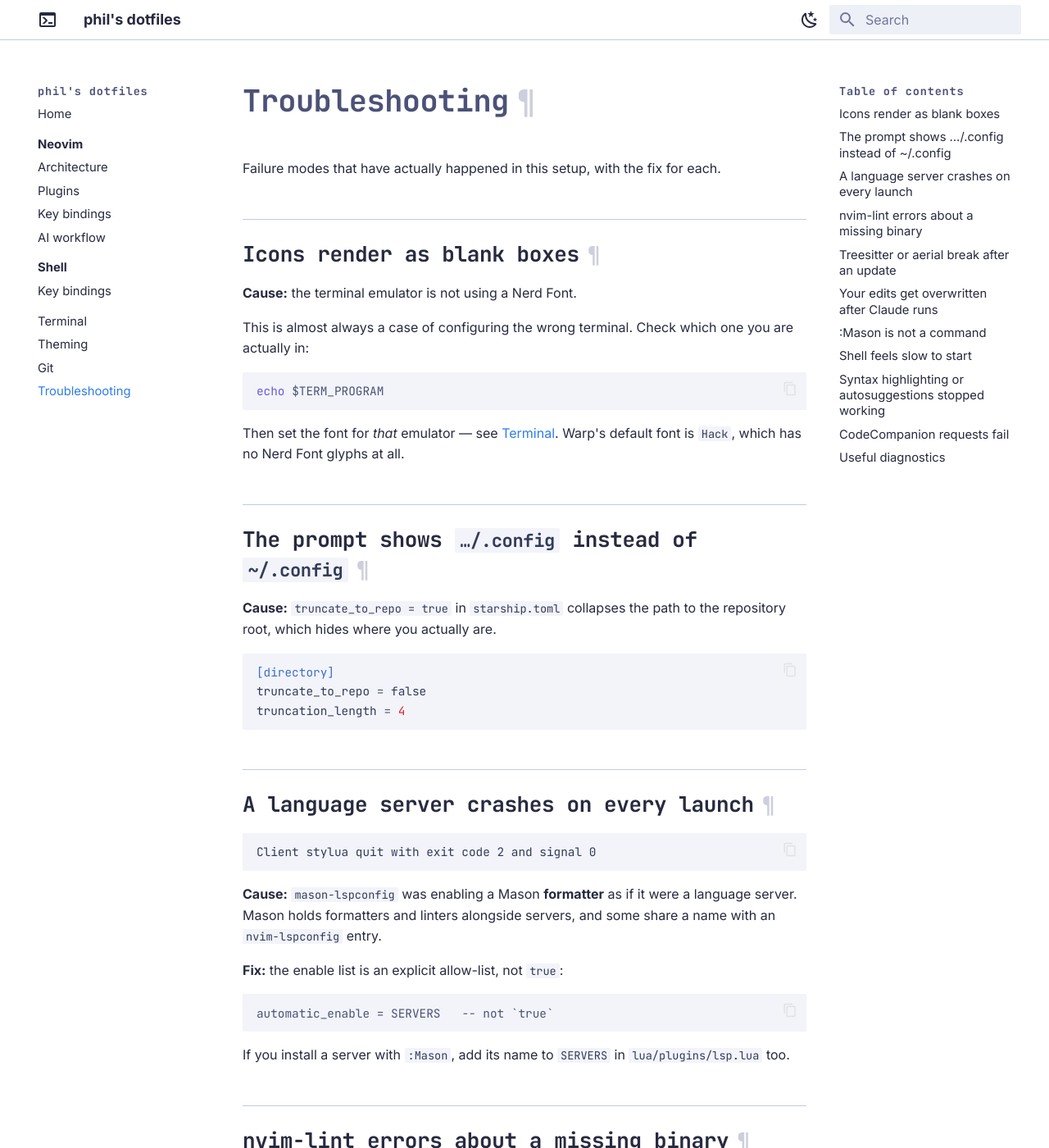
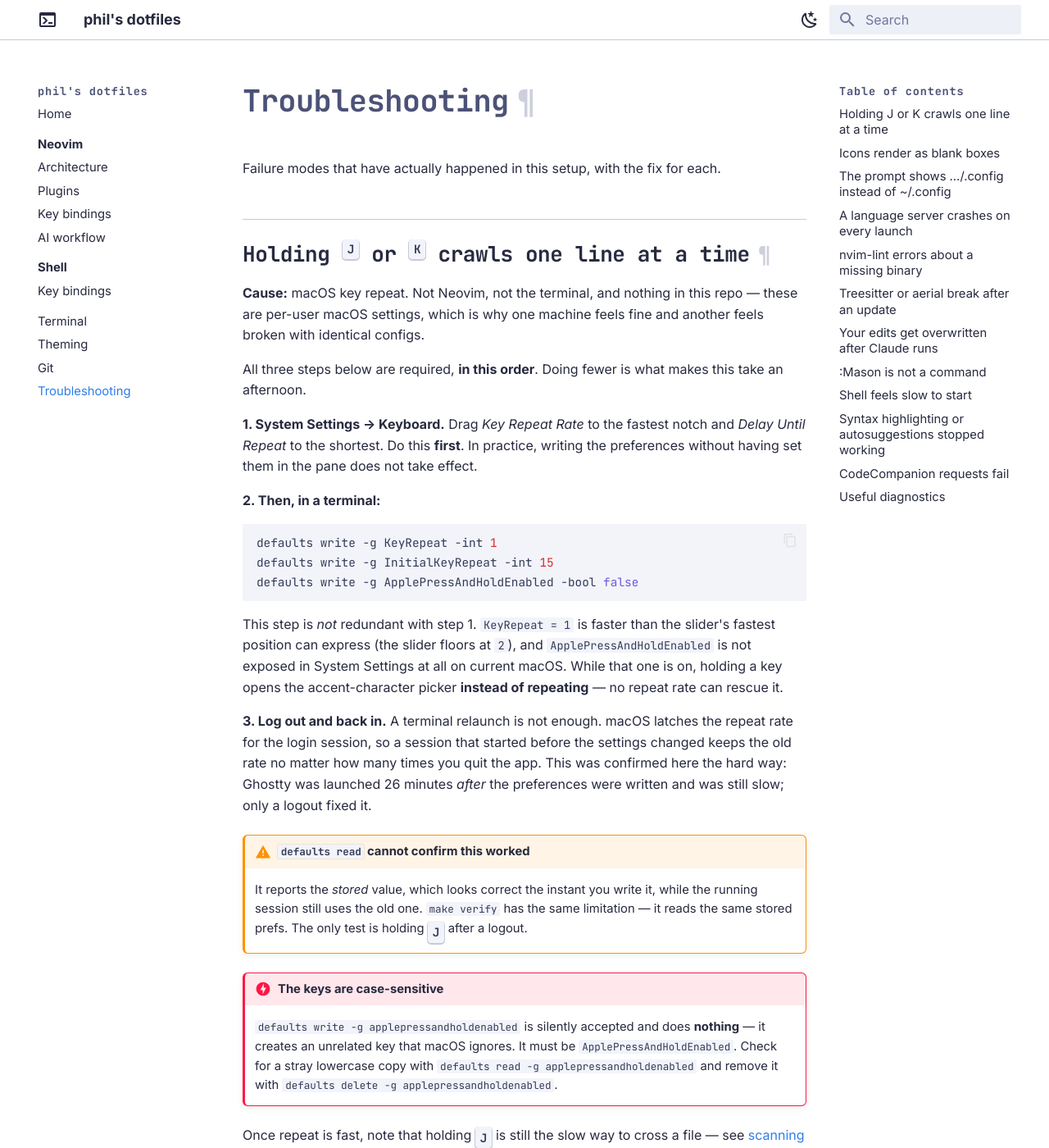
Before and after one commit to codephilip/dotfiles, an MkDocs documentation site: the page built from docs/troubleshooting.md, in a window 1280 px wide and 1400 px high. Shown: the whole window at 82% size. Built offline with MkDocs 1.6.1 and Material for MkDocs 9.7.7, drawn with Linux system fonts in a browser that asks for light colours; some of the changed text lies outside the part shown.

Commit message:
docs: key repeat needs System Settings first, then defaults, then logout
I had documented this as "run these three defaults writes and log
out". That is wrong in practice: on macOS 26 the writes do not take
unless the Keyboard pane has set the sliders first. Confirmed on a
real machine — all three values read back correctly and holding j
still crawled until the pane was touched and the session restarted.

Both steps are needed and neither is redundant. The pane cannot set
KeyRepeat below 2 and has no control for ApplePressAndHoldEnabled at
all; the defaults writes do not take without the pane. And the logout
is separate again, because the rate is latched per login session.

The nastiest part is that nothing can verify it. `defaults read` —
and so `make verify` — returns the stored value the instant it is
written while the session keeps the old rate, so a green tick means
"stored", not "working". bootstrap now says so rather than implying
it checked something useful.

Also documents the case-sensitivity trap: a lowercase
applepressandholdenabled is accepted silently and does nothing. That
had actually been written on one machine.

Co-Authored-By: Claude Opus 5 (1M context) <noreply@anthropic.com>

````diff
--- a/docs/troubleshooting.md
+++ b/docs/troubleshooting.md
@@ -1,6 +1,57 @@
 # Troubleshooting
 
 Failure modes that have actually happened in this setup, with the fix for each.
+
+## Holding ++j++ or ++k++ crawls one line at a time
+
+**Cause:** macOS key repeat. Not Neovim, not the terminal, and nothing in this
+repo — these are per-user macOS settings, which is why one machine feels fine
+and another feels broken with identical configs.
+
+All three steps below are required, **in this order**. Doing fewer is what makes
+this take an afternoon.
+
+**1. System Settings → Keyboard.** Drag *Key Repeat Rate* to the fastest notch
+and *Delay Until Repeat* to the shortest. Do this **first**. In practice,
+writing the preferences without having set them in the pane does not take
+effect.
+
+**2. Then, in a terminal:**
+
+```bash
+defaults write -g KeyRepeat -int 1
+defaults write -g InitialKeyRepeat -int 15
+defaults write -g ApplePressAndHoldEnabled -bool false
+```
+
+This step is *not* redundant with step 1. `KeyRepeat = 1` is faster than the
+slider's fastest position can express (the slider floors at `2`), and
+`ApplePressAndHoldEnabled` is not exposed in System Settings at all on current
+macOS. While that one is on, holding a key opens the accent-character picker
+**instead of repeating** — no repeat rate can rescue it.
+
+**3. Log out and back in.** A terminal relaunch is not enough. macOS latches the
+repeat rate for the login session, so a session that started before the settings
+changed keeps the old rate no matter how many times you quit the app. This was
+confirmed here the hard way: Ghostty was launched 26 minutes *after* the
+preferences were written and was still slow; only a logout fixed it.
+
+!!! warning "`defaults read` cannot confirm this worked"
+    It reports the *stored* value, which looks correct the instant you write it,
+    while the running session still uses the old one. `make verify` has the same
+    limitation — it reads the same stored prefs. The only test is holding ++j++
+    after a logout.
+
+!!! danger "The keys are case-sensitive"
+    `defaults write -g applepressandholdenabled` is silently accepted and does
+    **nothing** — it creates an unrelated key that macOS ignores. It must be
+    `ApplePressAndHoldEnabled`. Check for a stray lowercase copy with
+    `defaults read -g applepressandholdenabled` and remove it with
+    `defaults delete -g applepressandholdenabled`.
+
+Once repeat is fast, note that holding ++j++ is still the slow way to cross a
+file — see [scanning a file](neovim/keybindings.md#scanning-a-file) for `zM` and
+the rest.
 
 ## Icons render as blank boxes
 
````
Also changed, not shown: README.md (+22 -10 lines), 1 other file.
